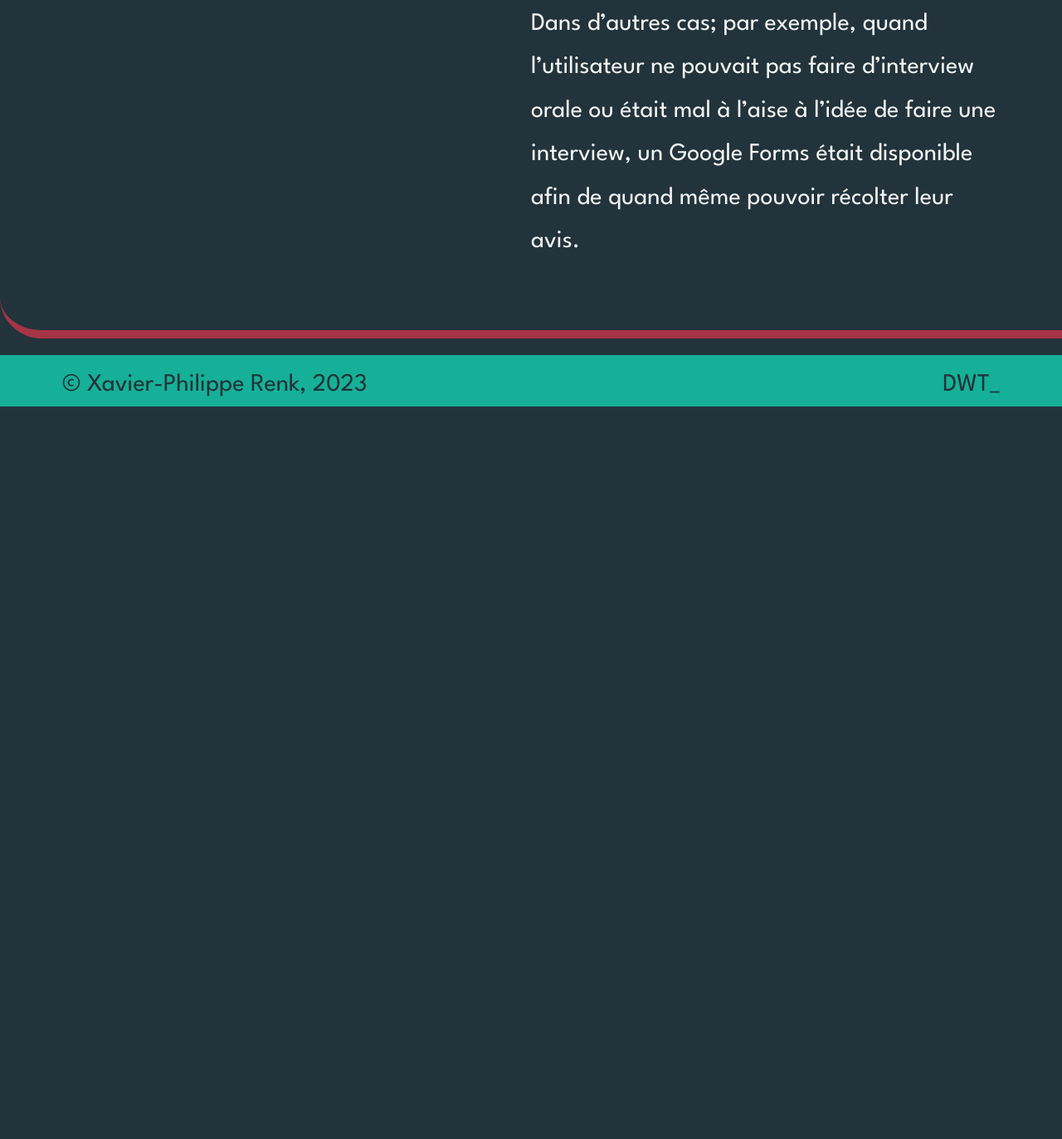
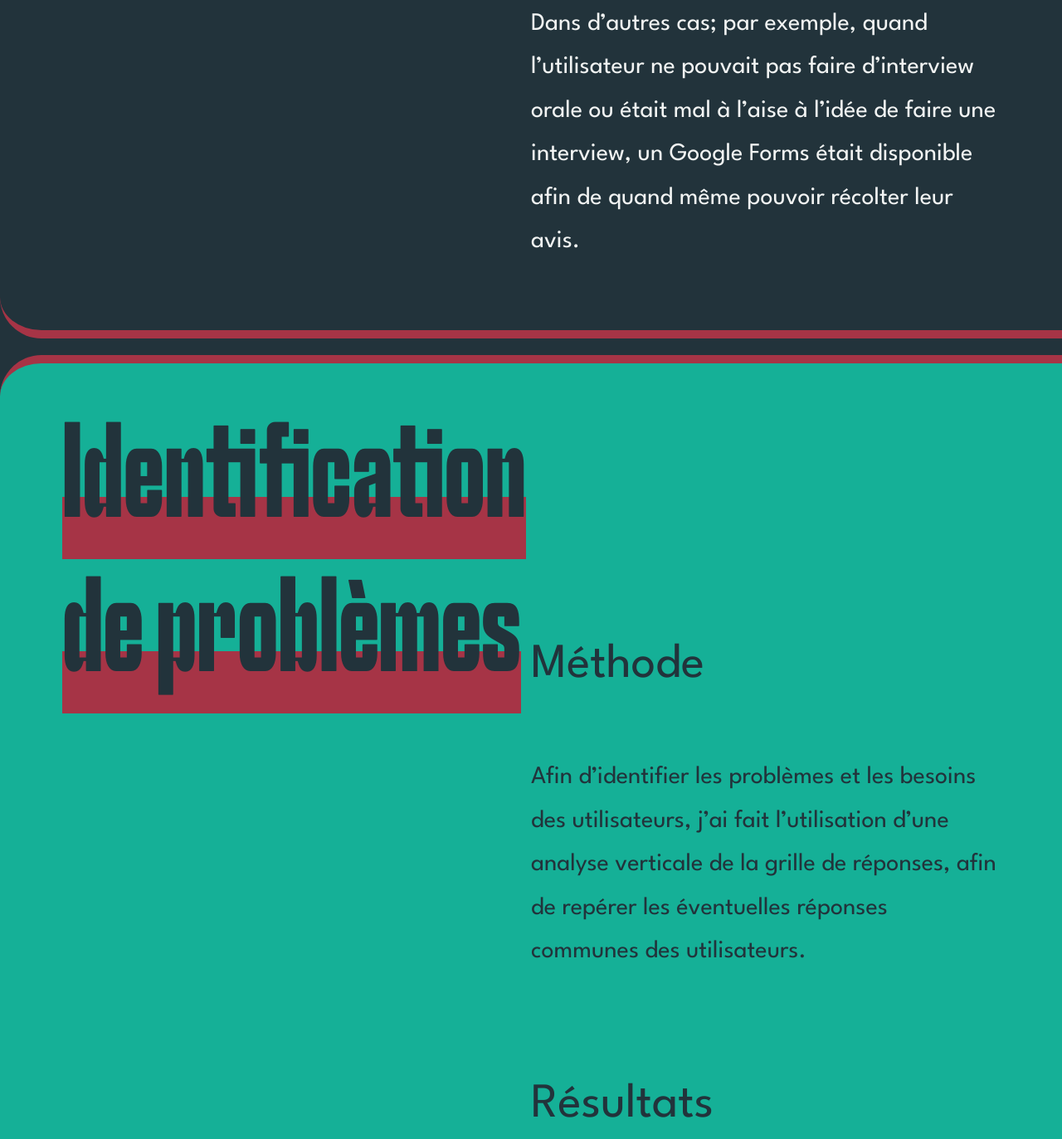
Before and after one commit to mnunderscore/OutSafe_TFA, a website: page src/index.html in a window 1280 px wide. Shown: the part 2355-3728 px from the top of the page at 83% size. Before the commit the page ends 2845 px from the top, so only its background shows below. Drawn offline with Linux system fonts and the light colour scheme.

Commit message:
Making 3rd block

```diff
--- a/src/index.html
+++ b/src/index.html
@@ -42,7 +42,7 @@
 
         </section>
 
-        <section class="block">
+        <section class="block--1">
 
             <div class="block__content">
 
@@ -60,6 +60,31 @@
 
         </section>
 
+        <section class="block--2">
+
+            <div class="block__content">
+
+                <h2 class="block__titre">Identification</h2>
+                <h2 class="block__titre">de problèmes</h2>
+
+                <h3>Méthode</h3>
+                <p>Afin d’identifier les problèmes et les besoins des utilisateurs, j’ai fait l’utilisation d’une analyse verticale de la grille de réponses, afin de repérer les éventuelles réponses communes des utilisateurs.</p>
+
+                <h3>Résultats</h3>
+                <p>Les résultats sont donc les besoins identifiés:</p>
+
+                <!-- TODO: Slider -->
+
+                <p>- Arrêter/éviter les attaques verbales (insultes, mégenrage, utilisation de “deadname” dans le cas de personnes trans, menaces) et physiques (gestes agressifs, bousculade) voir même les agressions</p>
+
+                <p>- Éviter la peur d’être mal vu / Éviter l’insécurité</p>
+
+                <p>- Accessoirement, il serait bien d’informer quant aux lois sur la protection de personnes LGBTQ+ (La plupart des interviewé.e.s n’ont pas su répondre à la question de politique de protection et sécurité de personnes LGBTQ+)</p>
+
+            </div>
+
+        </section>
+
         <footer class="footer">
 
             <p>© Xavier-Philippe Renk, 2023</p>
--- a/src/styles/app.scss
+++ b/src/styles/app.scss
@@ -135,7 +135,7 @@ nav{
     }
 }
 
-.block{
+.block--1{
     grid-column:1/5;
     grid-row:4/6;
     background-color: $c-bg;
@@ -144,6 +144,21 @@ nav{
     border-radius: 0px 50px 0px 50px;
     border-top: 10px solid $c-accent;
     border-bottom: 10px solid $c-accent;
+}
+
+.block--2{
+    grid-column:1/5;
+    grid-row:6/8;
+    background-color: $c-bg-alt;
+    margin: 0px -75px 0px -75px;
+    color:$c-text-alt;
+    border-radius: 50px 0px 50px 0px;
+    border-top: 10px solid $c-accent;
+    border-bottom: 10px solid $c-accent;
+
+    .block__titre{
+        color:$c-text-alt;
+    }
 }
 
 .block__content{
@@ -172,14 +187,14 @@ nav{
             z-index: -1;
         }
     }
-    p{
+    p, h3{
         grid-column:3/5;
     }
 }
 
 .footer{
     grid-column:1/5;
-    grid-row:6/7;
+    grid-row:8/9;
     background-color: $c-bg-alt;
     margin: 0px -75px 0px -75px;
     color:$c-text-alt;
```
Also changed, not shown: src/styles/app.css.
